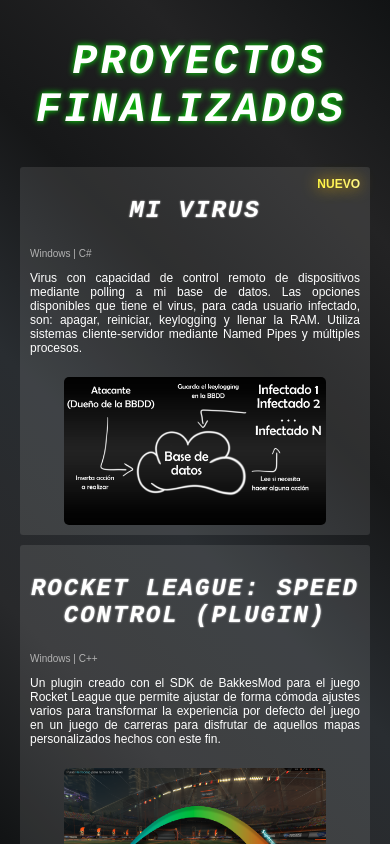
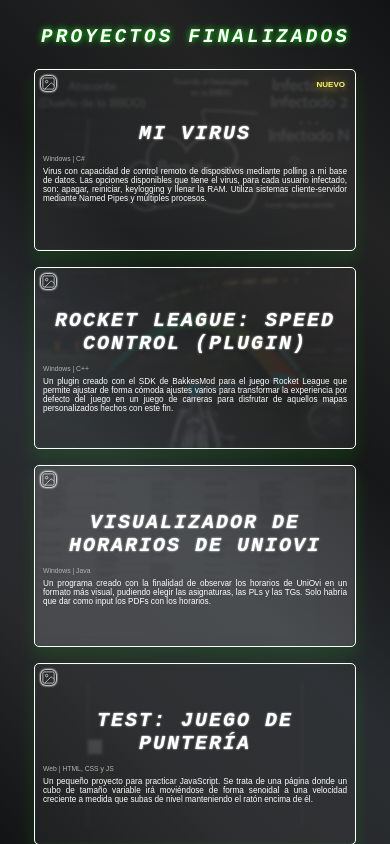
Before and after one commit to Sauleteh/Sauleteh.github.io, a React (Vite) app: page / in a window 390 px wide. Shown: the top 844 px of the page. Built offline with nearby package versions, Linux system fonts and the light colour scheme.

Commit message:
Cambio de look a la página

```diff
--- a/src/Proyecto.jsx
+++ b/src/Proyecto.jsx
@@ -17,7 +17,8 @@
 
     return (
         <div className={`proyecto ${children}`} onClick={handleClick}>
-            <img src={thumbnail}/>
+            <img src="/imagen.svg" className="mostrar-thumbnail"/>
+            <img src={thumbnail} className="thumbnail"/>
             <div className="texto">
                 <p className="titulo">{titulo}</p>
                 <p className="plataforma">{plataforma}</p>
--- a/src/index.css
+++ b/src/index.css
@@ -9,19 +9,42 @@
     animation: gradientAnimation 16s ease infinite;
 }
 
-img {
+img.thumbnail {
+    position: absolute;
+    left: 0px;
+    top: 0px;
     flex: 0 0 auto;
-    margin: 10px;
     border-radius: 5px;
-    box-shadow: none;
-    transition: all 1s ease;
-    width: 35.4%;
-    height: auto;
+    transition: all 0.4s ease;
+    width: 100%;
+    height: 100%;
+    z-index: -1;
+    opacity: 0.11;
+    filter: blur(1.75px);
 }
 
-img:hover {
-    width: 58%;
-    box-shadow: 0 8px 20px 0px rgba(0, 0, 0, 0.5);
+img.mostrar-thumbnail:hover + img.thumbnail {
+    box-shadow: 0 8px 20px 2px rgba(0, 0, 0, 0.5) !important;
+    opacity: 1;
+    z-index: 1;
+    filter: blur(0px);
+}
+
+h1.titulo.finalizado + .contenedorProyectos img.thumbnail { box-shadow: 0px 8px 14px 3px rgba(0, 255, 0, 0.9); }
+h1.titulo.wip + .contenedorProyectos img.thumbnail { box-shadow: 0px 8px 14px 3px rgba(255, 255, 0, 0.9); }
+
+.proyecto:hover > img.thumbnail {
+    box-shadow: 0px 8px 14px 3px rgba(0, 0, 255, 0.9) !important;
+}
+
+img.mostrar-thumbnail {
+    position: absolute;
+    left: 10px;
+    top: 10px;
+    width: 30px;
+    z-index: 2;
+    box-shadow: 0px 0px 2px 1px rgba(255, 255, 255, 1);
+    border-radius: 5px;
 }
 
 hr {
@@ -62,7 +85,7 @@
 }
 
 p.titulo {
-    margin-right: 10px;
+    margin: 10px;
     text-align: center;
 }
 
@@ -85,22 +108,25 @@
 
 .proyecto {
     position: relative;
-    background-color: rgba(255, 255, 255, 0.1);
+    background-color: rgba(255, 255, 255, 0.05);
     display: flex;
     flex-basis: 30%;
     align-items: center;
-    margin: 5px;
+    margin: 8px;
     margin-right: 1.5%;
     margin-left: 1.5%;
     transition: background-color 0.3s ease, 0.2s all;
-    border-radius: 3px;
-    min-width: 850px;
-    min-height: 210px;
+    border-radius: 5px;
+    min-width: 640px;
+    max-width: 640px;
+    min-height: 360px;
+    max-height: 360px;
     cursor: pointer;
+    border: #ffffff 1px solid;
 }
 
 .proyecto:hover {
-    background-color: rgba(255, 255, 255, 0.04);
+    background-color: transparent;
 }
 
 .contenedorProyectos:hover .proyecto{
@@ -121,7 +147,7 @@
     font-family: 'Raleway', sans-serif;
     color: white;
     text-align: justify;
-    margin-right: 20px;
+    margin: 20px;
     font-size: 15px;
 }
 
@@ -129,6 +155,7 @@
     font-family: 'Raleway', sans-serif;
     color: #b3b3b3;
     font-size: 11px;
+    margin: 20px;
 }
 
 .titulo {
@@ -228,7 +255,7 @@
 }
 
 .popup-mostrar {
-    z-index: 1; /* Las etiquetas "Nuevo", etc. estaban por encima del popup */
+    z-index: 2; /* El popup debe tener la mayor prioridad al mostrarse */
 }
 
 .popup-mostrar, .popup-esconder {
@@ -319,30 +346,3 @@
     from { opacity: 1; visibility: visible; }
     to { opacity: 0; visibility: hidden; }
 }
-
-/* Configuración para pantallas pequeñas */
-@media (max-width: 882px) {
-    :root { --tamTitulo: 24px; }
-
-    img { width: 75%; }
-    img:hover { width: 95%; }
-
-    .titulo { margin-top: 30px; margin-left: 10px; margin-right: 10px; }
-    .plataforma, .descripcion { margin-left: 10px; margin-right: 10px; }
-
-    .proyecto {
-        min-width: 350px;
-        flex-basis: 90%;
-        flex-direction: column-reverse;
-    }
-
-    .contenedorProyectos:hover .proyecto {
-        /* Desactivamos efectos que pueden molestar en móviles */
-        filter: blur(0px);
-        opacity: 1;
-        transform: scale(1);
-    }
-
-    .descripcion { font-size: 12px; }
-    .plataforma { font-size: 10px; }
-}
--- /dev/null
+++ b/src/index_small.css
@@ -0,0 +1,147 @@
+/* Configuración para pantallas pequeñas */
+
+@media (max-width: 882px) {
+    :root { --tamTitulo: 24px; }
+
+    h1.titulo { font-size: 35px; }
+
+    .titulo { margin-top: 30px; margin-left: 10px; margin-right: 10px; }
+    .plataforma, .descripcion { margin: 14px; margin-left: 10px; margin-right: 10px; }
+
+    .proyecto {
+        flex-basis: 90%;
+        min-width: 480px;
+        max-width: 480px;
+        min-height: 270px;
+        max-height: 270px;
+    }
+
+    .contenedorProyectos:hover .proyecto {
+        /* Desactivamos efectos que pueden molestar en móviles */
+        filter: blur(0px);
+        opacity: 1;
+        transform: scale(1);
+    }
+
+    .descripcion { font-size: 12px; }
+    .plataforma { font-size: 10px; }
+
+    img.mostrar-thumbnail {
+        left: 8px;
+        top: 8px;
+        width: 22.5px;
+    }
+
+    .nuevo::after, .progreso::after, .pendiente::after, .intermitente::after, .pausado::after {
+        font-size: 10.4px;
+    }
+
+    .popup-label { font-size: 18.5px; }
+    .popup-parrafo { font-size: 13.4px; margin: 24px; }
+}
+
+@media (max-width: 600px) {
+    :root { --tamTitulo: 21px; }
+
+    h1.titulo { font-size: 25px; }
+
+    .titulo { margin-top: 22px; margin-left: 9px; margin-right: 9px; }
+    .plataforma, .descripcion { margin: 8px; margin-left: 9px; margin-right: 9px; }
+
+    .proyecto {
+        min-width: 384px;
+        max-width: 384px;
+        min-height: 216px;
+        max-height: 216px;
+    }
+
+    .descripcion { font-size: 9px; }
+    .plataforma { font-size: 8px; }
+
+    img.mostrar-thumbnail {
+        left: 7px;
+        top: 7px;
+        width: 17px;
+    }
+
+    .nuevo::after, .progreso::after, .pendiente::after, .intermitente::after, .pausado::after {
+        font-size: 9.6px;
+    }
+
+    .popup-label { font-size: 17px; }
+    .popup-parrafo { font-size: 10.3px; margin: 21px; }
+}
+
+@media (max-width: 408px) {
+    :root { --tamTitulo: 20px; }
+
+    h1.titulo { font-size: 19.5px; }
+
+    .titulo { margin-top: 18px; margin-left: 8px; margin-right: 8px; }
+    .plataforma, .descripcion { margin: 5px; margin-left: 8px; margin-right: 8px; }
+
+    .proyecto {
+        min-width: 320px;
+        max-width: 320px;
+        min-height: 180px;
+        max-height: 180px;
+    }
+
+    .descripcion { font-size: 8.2px; }
+    .plataforma { font-size: 6.8px; }
+
+    img.mostrar-thumbnail {
+        left: 6px;
+        top: 6px;
+        width: 15px;
+    }
+
+    .nuevo::after, .progreso::after, .pendiente::after, .intermitente::after, .pausado::after {
+        font-size: 8px;
+    }
+
+    .popup-label { font-size: 14px;}
+    .popup-parrafo { font-size: 8.2px; margin: 17px; }
+}
+
+@media (max-width: 340px) {
+    :root { --tamTitulo: 23px; }
+
+    h1.titulo { font-size: 22px; }
+
+    .titulo { margin-top: 18px; margin-left: 8px; margin-right: 8px; }
+    .plataforma, .descripcion { margin: 5px; margin-left: 8px; margin-right: 8px; }
+
+    .proyecto {
+        min-width: 240px;
+        max-width: 240px;
+        min-height: 135px;
+        max-height: 135px;
+    }
+
+    .descripcion { font-size: 8.2px; visibility: hidden; }
+    .plataforma { font-size: 6.8px; visibility: hidden; }
+
+    img.mostrar-thumbnail {
+        left: 6px;
+        top: 6px;
+        width: 15px;
+        visibility: hidden;
+    }
+
+    .nuevo::after, .progreso::after, .pendiente::after, .intermitente::after, .pausado::after {
+        font-size: 8px;
+    }
+
+    .popup-label { font-size: 14px;}
+    .popup-parrafo { font-size: 8.2px; margin: 17px; visibility: hidden; }
+
+    p.titulo {
+        position: absolute;
+        width: 240px;
+        top: 50%;
+        left: 50%;
+        margin: 0px;
+        transform: translate(-50%, -50%);
+    }
+}
--- a/src/main.jsx
+++ b/src/main.jsx
@@ -2,6 +2,7 @@
 import ReactDOM from 'react-dom/client'
 import { App } from './App.jsx'
 import './index.css'
+import './index_small.css'
 
 const root = ReactDOM.createRoot(document.getElementById('root'));
 
```
Also changed, not shown: public/imagen.svg (added).
